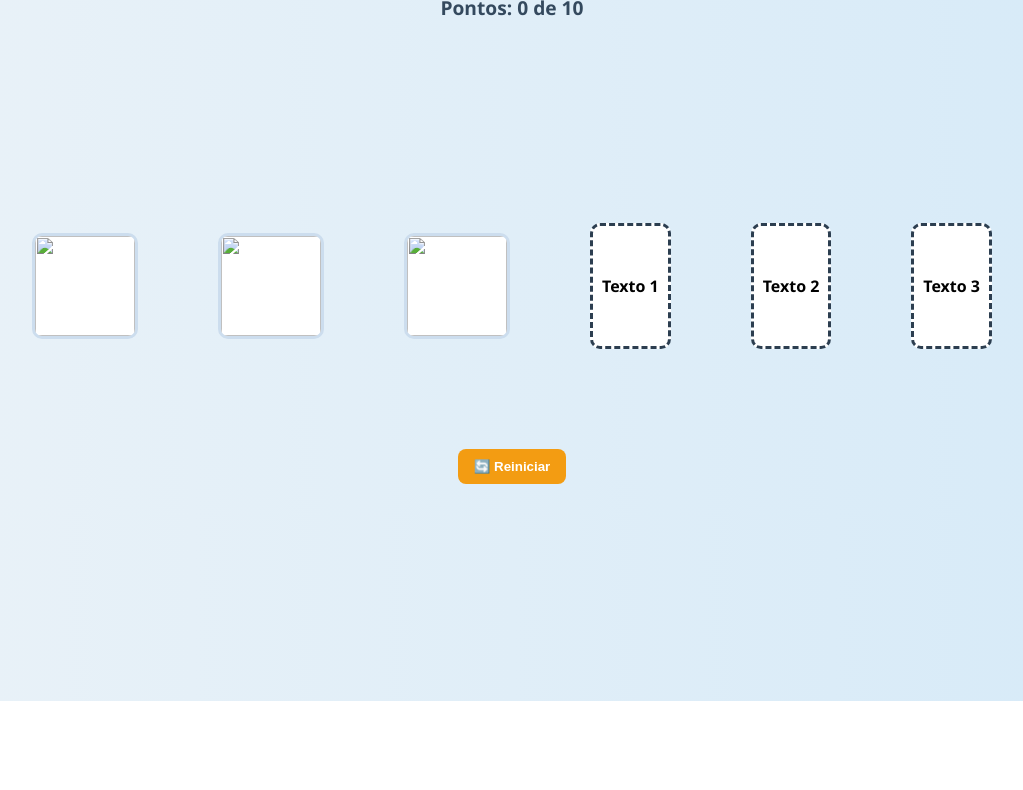
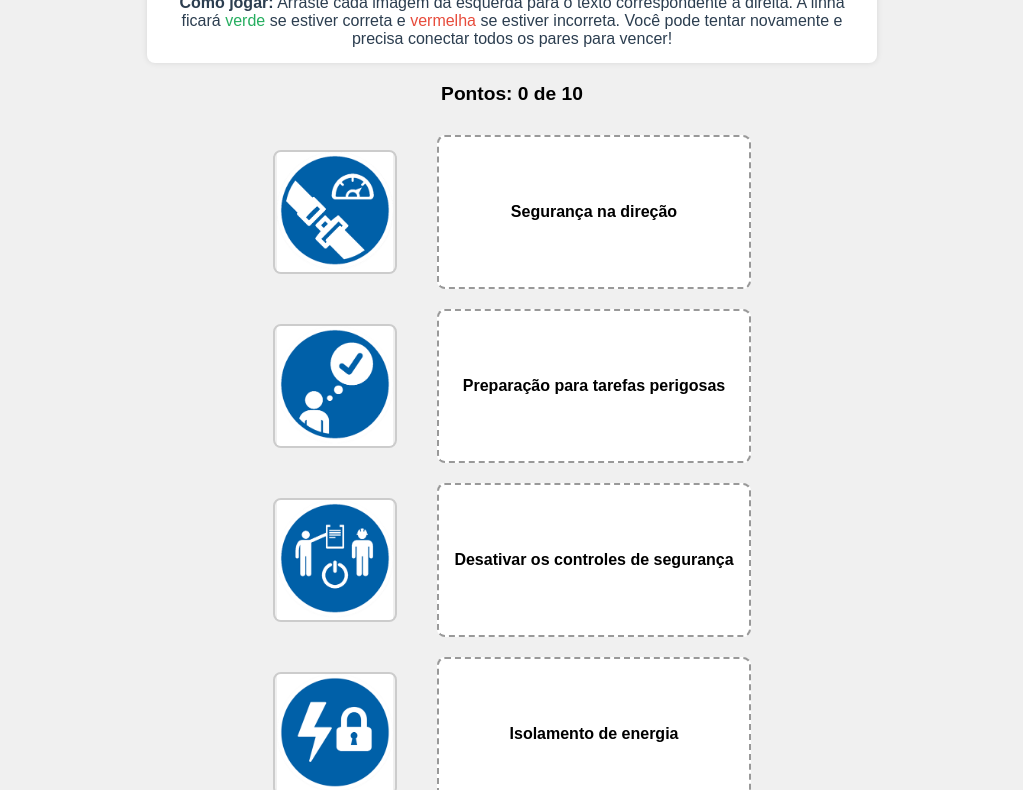
Before and after one commit to Alinetorres21/jogo-sustentavel, a plain HTML site: page index.html in a window 1280 px wide. Shown: the part 99-889 px from the top of the page, without its empty margins (128-1151 px from the left). Before the commit the page ends 800 px from the top, so only its background shows below. Drawn offline with Linux system fonts and the light colour scheme.

Commit message:
Update index.html

```diff
--- a/index.html
+++ b/index.html
@@ -2,37 +2,204 @@
 <html lang="pt-BR">
 <head>
   <meta charset="UTF-8">
-  <meta name="viewport" content="width=device-width, initial-scale=1.0">
-  <title>Jogo de Pareamento</title>
-  <link rel="stylesheet" href="style.css">
+  <title>Conecte as Regras que Salvam Vidas</title>
+  <style>
+    body {
+      font-family: Arial, sans-serif;
+      background-color: #f0f0f0;
+      margin: 20px;
+      text-align: center;
+    }
+
+    h1 {
+      margin-bottom: 10px;
+    }
+
+    #instrucoes {
+      max-width: 700px;
+      margin: 20px auto;
+      font-size: 1em;
+      background-color: #ffffff;
+      padding: 15px;
+      border-radius: 8px;
+      box-shadow: 0 0 6px rgba(0,0,0,0.1);
+      color: #2c3e50;
+    }
+
+    #pontuacao {
+      font-size: 1.2em;
+      font-weight: bold;
+      margin-bottom: 30px;
+    }
+
+    .container {
+      display: flex;
+      flex-direction: column;
+      align-items: center;
+      gap: 20px;
+    }
+
+    .linha-pareada {
+      display: flex;
+      align-items: center;
+      gap: 40px;
+    }
+
+    .icone {
+      width: 120px;
+      height: 120px;
+      object-fit: contain;
+      border: 2px solid #ccc;
+      border-radius: 8px;
+      cursor: grab;
+    }
+
+    .dropzone {
+      width: 280px;
+      height: 120px;
+      background-color: #fff;
+      padding: 15px;
+      border: 2px dashed #999;
+      border-radius: 8px;
+      display: flex;
+      align-items: center;
+      justify-content: center;
+      font-weight: bold;
+      text-align: center;
+    }
+
+    .correta {
+      animation: glowVerde 0.6s ease;
+    }
+
+    .incorreta {
+      animation: piscarVermelho 0.4s ease;
+    }
+
+    @keyframes glowVerde {
+      0% { box-shadow: 0 0 0px #27ae60; }
+      100% { box-shadow: 0 0 10px #27ae60; }
+    }
+
+    @keyframes piscarVermelho {
+      0% { background-color: #fff; }
+      50% { background-color: #f8d7da; }
+      100% { background-color: #fff; }
+    }
+
+    #linhaCanvas {
+      display: block;
+      margin: 40px auto;
+      border: 1px solid #ccc;
+    }
+
+    #feedback {
+      font-style: italic;
+      margin-top: 20px;
+    }
+
+    #final {
+      font-size: 1.4em;
+      font-weight: bold;
+      margin-top: 30px;
+      color: #27ae60;
+    }
+  </style>
 </head>
 <body>
+  <h1>Conecte as Regras que Salvam Vidas</h1>
 
-  <h1>Conecte as Regras</h1>
+  <div id="instrucoes">
+    <strong>Como jogar:</strong>
+    Arraste cada imagem da esquerda para o texto correspondente à direita.
+    A linha ficará <span style="color:#27ae60;">verde</span> se estiver correta e <span style="color:#e74c3c;">vermelha</span> se estiver incorreta.
+    Você pode tentar novamente e precisa conectar todos os pares para vencer!
+  </div>
+
   <div id="pontuacao">Pontos: 0 de 10</div>
 
-  <div class="container" id="jogo">
-    <canvas id="linhaCanvas"></canvas>
-
-    <!-- Linha de pareamento -->
+  <div class="container" id="container">
+    <!-- Pares de regras -->
     <div class="linha-pareada">
-      <!-- Imagens -->
-      <img src="img1.png" class="icone" id="img1" draggable="true" data-img="txt1">
-      <img src="img2.png" class="icone" id="img2" draggable="true" data-img="txt2">
-      <img src="img3.png" class="icone" id="img3" draggable="true" data-img="txt3">
-      <!-- ... adicione mais se quiser -->
-
-      <!-- Zonas -->
-      <div class="dropzone" data-img="img1">Texto 1</div>
-      <div class="dropzone" data-img="img2">Texto 2</div>
-      <div class="dropzone" data-img="img3">Texto 3</div>
+      <img src="assets/regra1.png" class="icone" id="img1" draggable="true" ondragstart="drag(event)">
+      <div class="dropzone" data-img="img1" ondragover="allowDrop(event)" ondrop="drop(event)">Segurança na direção</div>
+    </div>
+    <div class="linha-pareada">
+      <img src="assets/regra2.png" class="icone" id="img2" draggable="true" ondragstart="drag(event)">
+      <div class="dropzone" data-img="img2" ondragover="allowDrop(event)" ondrop="drop(event)">Preparação para tarefas perigosas</div>
+    </div>
+    <div class="linha-pareada">
+      <img src="assets/regra3.png" class="icone" id="img3" draggable="true" ondragstart="drag(event)">
+      <div class="dropzone" data-img="img3" ondragover="allowDrop(event)" ondrop="drop(event)">Desativar os controles de segurança</div>
+    </div>
+    <div class="linha-pareada">
+      <img src="assets/regra4.png" class="icone" id="img4" draggable="true" ondragstart="drag(event)">
+      <div class="dropzone" data-img="img4" ondragover="allowDrop(event)" ondrop="drop(event)">Isolamento de energia</div>
+    </div>
+    <div class="linha-pareada">
+      <img src="assets/regra5.png" class="icone" id="img5" draggable="true" ondragstart="drag(event)">
+      <div class="dropzone" data-img="img5" ondragover="allowDrop(event)" ondrop="drop(event)">Máquinas e equipamentos agrícolas</div>
+    </div>
+    <div class="linha-pareada">
+      <img src="assets/regra6.png" class="icone" id="img6" draggable="true" ondragstart="drag(event)">
+      <div class="dropzone" data-img="img6" ondragover="allowDrop(event)" ondrop="drop(event)">Espaço confinado</div>
+    </div>
+    <div class="linha-pareada">
+      <img src="assets/regra7.png" class="icone" id="img7" draggable="true" ondragstart="drag(event)">
+      <div class="dropzone" data-img="img7" ondragover="allowDrop(event)" ondrop="drop(event)">Trabalho a quente</div>
+    </div>
+    <div class="linha-pareada">
+      <img src="assets/regra8.png" class="icone" id="img8" draggable="true" ondragstart="drag(event)">
+      <div class="dropzone" data-img="img8" ondragover="allowDrop(event)" ondrop="drop(event)">Elevação mecânica</div>
+    </div>
+    <div class="linha-pareada">
+      <img src="assets/regra9.png" class="icone" id="img9" draggable="true" ondragstart="drag(event)">
+      <div class="dropzone" data-img="img9" ondragover="allowDrop(event)" ondrop="drop(event)">Trabalho em altura</div>
+    </div>
+    <div class="linha-pareada">
+      <img src="assets/regra10.png" class="icone" id="img10" draggable="true" ondragstart="drag(event)">
+      <div class="dropzone" data-img="img10" ondragover="allowDrop(event)" ondrop="drop(event)">Manuseio de produtos químicos perigosos</div>
     </div>
   </div>
 
-  <div id="feedback"></div>
-  <button id="btnReiniciar">🔄 Reiniciar</button>
+  <canvas id="linhaCanvas" width="800" height="400"></canvas>
+  <p id="feedback">Arraste as imagens para o texto correspondente e veja se acerta!</p>
   <div id="final"></div>
 
-  <script src="script.js"></script>
-</body>
-</html>
+  <script>
+    let pontos = 0;
+
+    function allowDrop(ev) {
+      ev.preventDefault();
+    }
+
+    function drag(ev) {
+      ev.dataTransfer.setData("text", ev.target.id);
+    }
+
+    function drop(ev) {
+      ev.preventDefault();
+      const data = ev.dataTransfer.getData("text");
+      const zona = ev.target;
+      const esperado = zona.getAttribute("data-img");
+
+      if (data === esperado && !document.getElementById(data).classList.contains("usado")) {
+        zona.classList.add("correta");
+        zona.appendChild(document.getElementById(data));
+        document.getElementById(data).classList.add("usado");
+        pontos++;
+        document.getElementById("pontuacao").textContent = `Pontos: ${pontos} de 10`;
+        setTimeout(() => zona.classList.remove("correta"), 800);
+      } else {
+        zona.classList.add("incorreta");
+        setTimeout(() => zona.classList.remove("incorreta"), 400);
+      }
+
+      if (pontos === 10) {
+        document.getElementById("final").textContent = "?? Parabéns! Você conectou todas as regras com sucesso!";
+      }
+    }
+
+    // ?? Embaralhamento automático das linhas
+    function embaralharLinhas() {
+      const container = document.getElementBy
```
